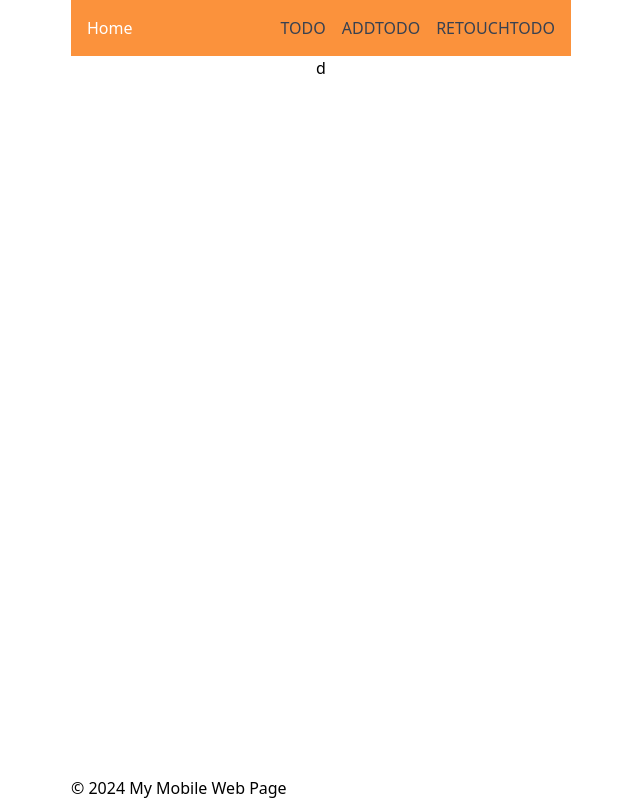
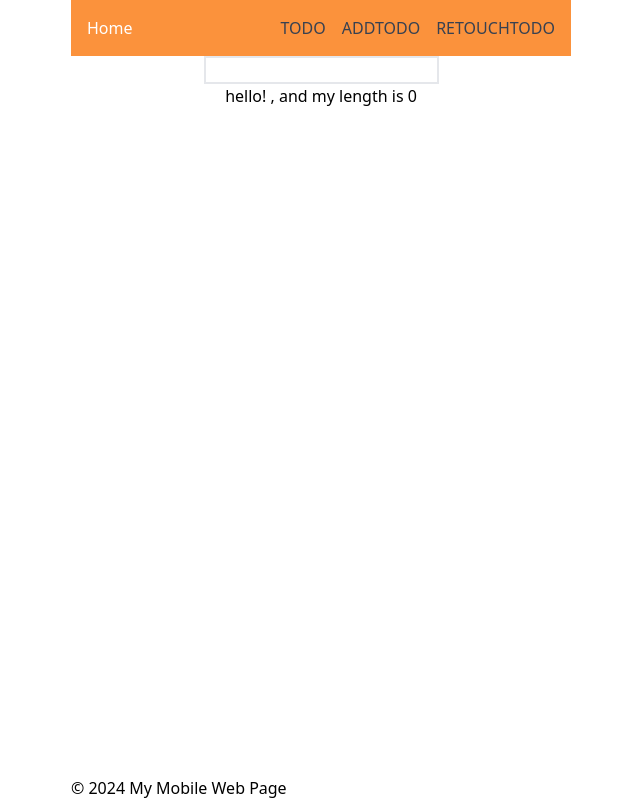
Before and after one commit to yeomdogyeong/Nextjs14, a Next.js app: page /text in a window 1280 px wide. Shown: the whole page, without its empty margins (319-959 px from the left). Built offline with nearby package versions, Linux system fonts and the light colour scheme.

Commit message:
[feat]recoil 예제 추가

```diff
--- a/app/text/page.tsx
+++ b/app/text/page.tsx
@@ -1,3 +1,18 @@
+"use client";
+import { useRecoilState, useRecoilValue } from "recoil";
+import { nameState, nameLengthState } from "../../components/recoil/states";
 export default function TextPage() {
-  return <div>d</div>;
+  const [name, setNameState] = useRecoilState(nameState);
+  const nameLength = useRecoilValue(nameLengthState);
+  const handleChange = (e: React.ChangeEvent<HTMLInputElement>) => {
+    setNameState(e.target.value);
+  };
+  return (
+    <>
+      <input className="border-2" value={name} onChange={handleChange} />
+      <div>
+        hello! {name}, and my length is {nameLength}
+      </div>
+    </>
+  );
 }
--- /dev/null
+++ b/components/recoil/states.js
@@ -0,0 +1,16 @@
+import { atom, selector } from "recoil";
+
+const nameState = atom({
+  key: "nameState",
+  default: "",
+});
+
+const nameLengthState = selector({
+  key: "nameLengthState",
+  get: ({ get }) => {
+    const name = get(nameState);
+    return name.length;
+  },
+});
+
+export { nameState, nameLengthState };
```
